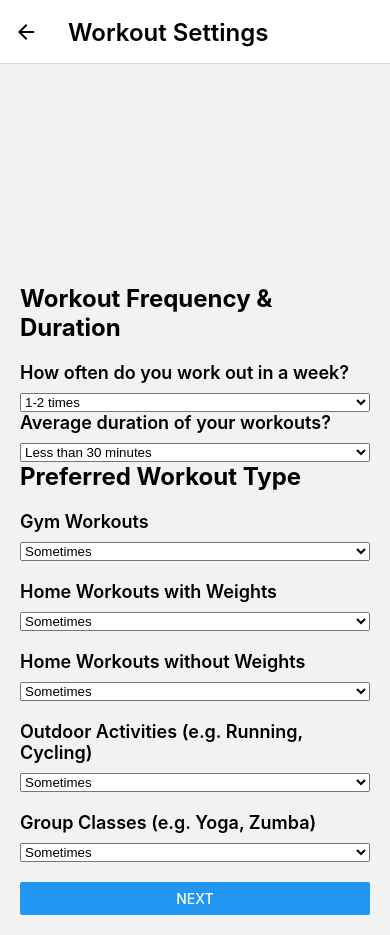
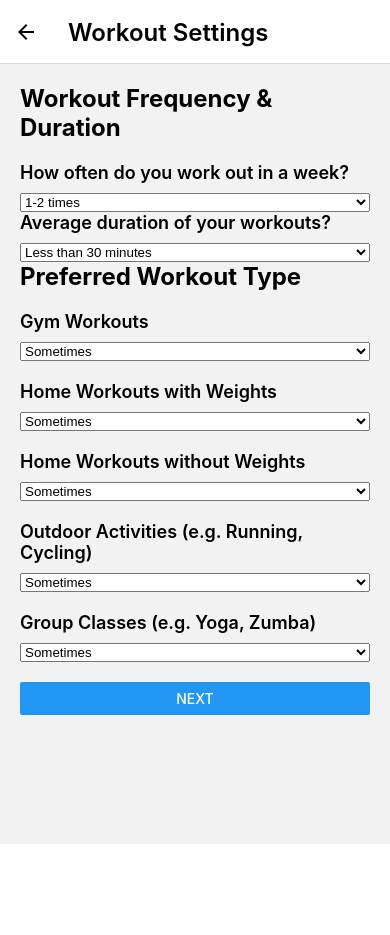
Before and after one commit to JBShaffer91/NookFitness, a React Native app in the folder NookFitApp/: screen /WorkoutSettings in a window 390 px wide. After the commit the page ends 844 px from the top, so only its background shows below. Built offline with nearby package versions, Linux system fonts and the light colour scheme.

Commit message:
Fix scroll issue with WorkoutSettings
Change View to ScrollView in the return
Move Registration screens to screens/registration directory

```diff
--- a/NookFitApp/src/screens/UserRegistration.tsx
+++ b/NookFitApp/src/screens/registration/UserRegistration.tsx
@@ -2,7 +2,7 @@ import React, { useState } from 'react';
 import { View, Text, TextInput, Button, StyleSheet } from 'react-native';
 import { Picker } from '@react-native-picker/picker';
 import { useDispatch } from 'react-redux';
-import { setUserProfile } from '../reducers/userReducer';
+import { setUserProfile } from '../../reducers/userReducer';
 import { StackNavigationProp } from '@react-navigation/stack';
 
 type RootStackParamList = {
--- a/NookFitApp/src/screens/WorkoutSettings.tsx
+++ b/NookFitApp/src/screens/registration/WorkoutSettings.tsx
@@ -1,5 +1,5 @@
 import React, { useState } from 'react';
-import { View, Text, StyleSheet, Button } from 'react-native';
+import { ScrollView, View, Text, StyleSheet, Button } from 'react-native';
 import { Picker } from '@react-native-picker/picker';
 import { StackNavigationProp } from '@react-navigation/stack';
 
@@ -31,7 +31,10 @@ const WorkoutSettings = ({ navigation }: { navigation: WorkoutSettingsNavigation
   };
 
   return (
-    <View style={styles.container}>
+    <ScrollView
+    style={styles.container}
+    contentContainerStyle={{ justifyContent: 'center', paddingBottom: 50 }}
+    >
       <Text style={styles.title}>Workout Frequency & Duration</Text>
 
       <Text style={styles.subTitle}>How often do you work out in a week?</Text>
@@ -75,7 +78,7 @@ const WorkoutSettings = ({ navigation }: { navigation: WorkoutSettingsNavigation
         title="NEXT"
         onPress={() => navigation.navigate('DietaryPreferencesAllergies')}
       />
-    </View>
+    </ScrollView>
   );
 };
 
@@ -83,8 +86,6 @@ const styles = StyleSheet.create({
   container: {
     flex: 1,
     padding: 20,
-    justifyContent: 'center',
-    marginTop: 200,
   },
   title: {
     fontSize: 24,
```
Also changed, not shown: NookFitApp/App.tsx (+6 -6 lines), NookFitApp/src/screens/registration/DietaryPreferencesAllergies.tsx (renamed from NookFitApp/src/screens/DietaryPreferencesAllergies.tsx), NookFitApp/src/screens/registration/FitnessGoalSelection.tsx (renamed from NookFitApp/src/screens/FitnessGoalSelection.tsx), NookFitApp/src/screens/registration/HealthConcernsInjuries.tsx (renamed from NookFitApp/src/screens/HealthConcernsInjuries.tsx), NookFitApp/src/screens/registration/TDEEScreen.tsx (renamed from NookFitApp/src/screens/TDEEScreen.tsx).
